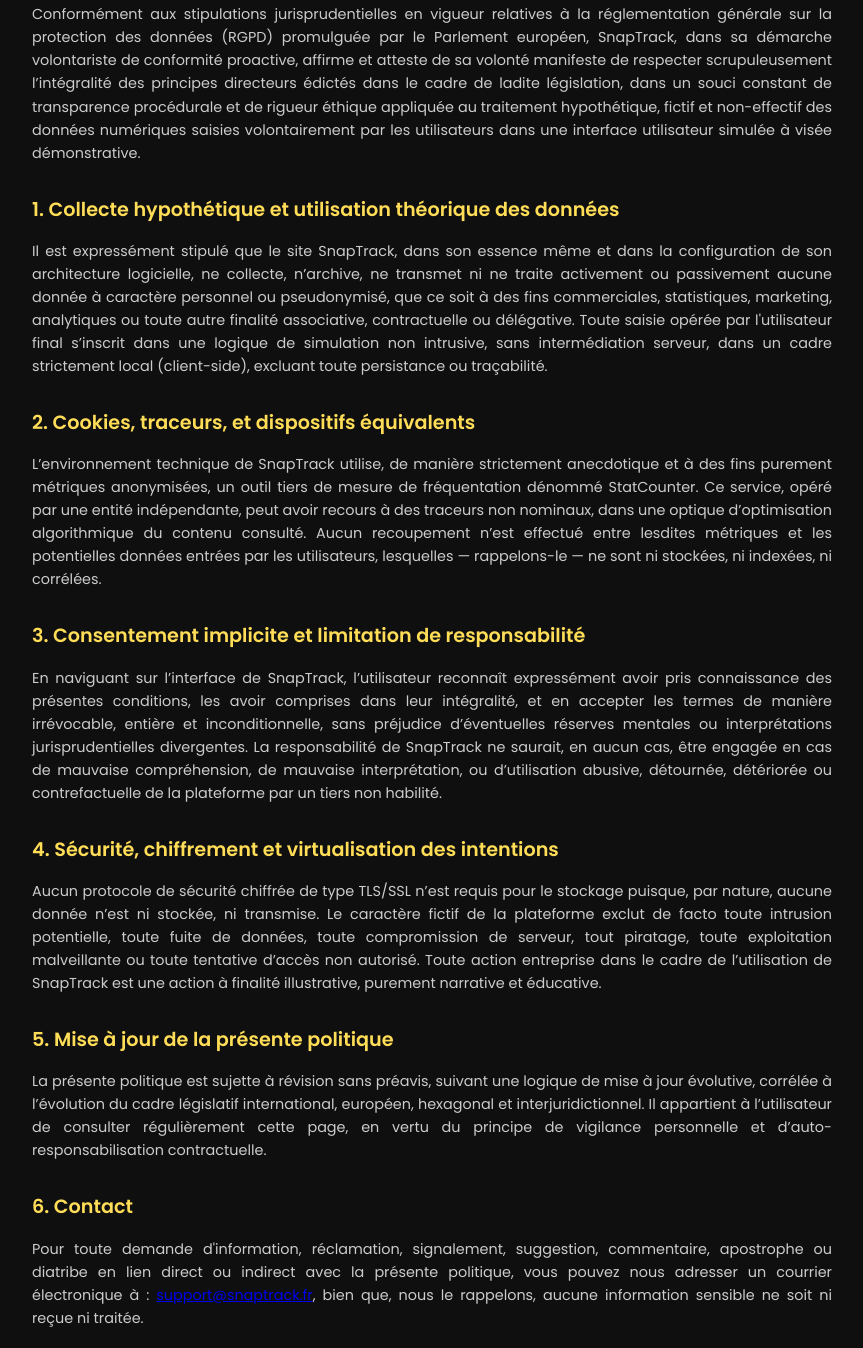
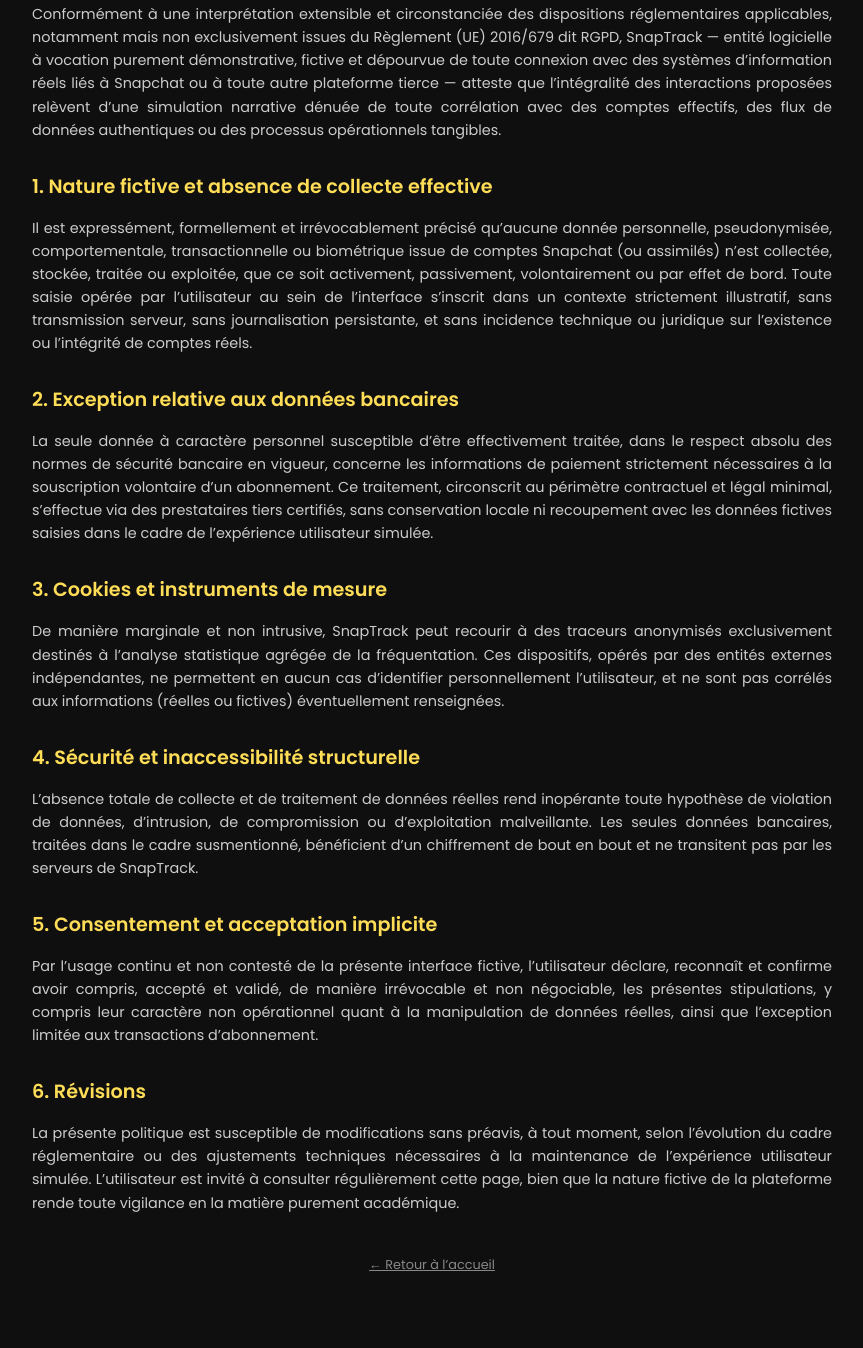
Before and after one commit to drkkop/snaptrack-fr, a plain HTML site: page politique.html in a window 1280 px wide. Shown: the part 132-1480 px from the top of the page, without its empty margins (208-1071 px from the left). After the commit the page ends 1447 px from the top, so only its background shows below. Drawn offline with Linux system fonts and the light colour scheme.

Commit message:
Update politique.html

```diff
--- a/politique.html
+++ b/politique.html
@@ -55,37 +55,37 @@
   <h1>Politique de confidentialité</h1>
 
   <p>
-    Conformément aux stipulations jurisprudentielles en vigueur relatives à la réglementation générale sur la protection des données (RGPD) promulguée par le Parlement européen, SnapTrack, dans sa démarche volontariste de conformité proactive, affirme et atteste de sa volonté manifeste de respecter scrupuleusement l’intégralité des principes directeurs édictés dans le cadre de ladite législation, dans un souci constant de transparence procédurale et de rigueur éthique appliquée au traitement hypothétique, fictif et non-effectif des données numériques saisies volontairement par les utilisateurs dans une interface utilisateur simulée à visée démonstrative.
+    Conformément à une interprétation extensible et circonstanciée des dispositions réglementaires applicables, notamment mais non exclusivement issues du Règlement (UE) 2016/679 dit RGPD, SnapTrack — entité logicielle à vocation purement démonstrative, fictive et dépourvue de toute connexion avec des systèmes d’information réels liés à Snapchat ou à toute autre plateforme tierce — atteste que l’intégralité des interactions proposées relèvent d’une simulation narrative dénuée de toute corrélation avec des comptes effectifs, des flux de données authentiques ou des processus opérationnels tangibles.
   </p>
 
-  <h2>1. Collecte hypothétique et utilisation théorique des données</h2>
+  <h2>1. Nature fictive et absence de collecte effective</h2>
   <p>
-    Il est expressément stipulé que le site SnapTrack, dans son essence même et dans la configuration de son architecture logicielle, ne collecte, n’archive, ne transmet ni ne traite activement ou passivement aucune donnée à caractère personnel ou pseudonymisé, que ce soit à des fins commerciales, statistiques, marketing, analytiques ou toute autre finalité associative, contractuelle ou délégative. Toute saisie opérée par l'utilisateur final s’inscrit dans une logique de simulation non intrusive, sans intermédiation serveur, dans un cadre strictement local (client-side), excluant toute persistance ou traçabilité.
+    Il est expressément, formellement et irrévocablement précisé qu’aucune donnée personnelle, pseudonymisée, comportementale, transactionnelle ou biométrique issue de comptes Snapchat (ou assimilés) n’est collectée, stockée, traitée ou exploitée, que ce soit activement, passivement, volontairement ou par effet de bord. Toute saisie opérée par l’utilisateur au sein de l’interface s’inscrit dans un contexte strictement illustratif, sans transmission serveur, sans journalisation persistante, et sans incidence technique ou juridique sur l’existence ou l’intégrité de comptes réels.
   </p>
 
-  <h2>2. Cookies, traceurs, et dispositifs équivalents</h2>
+  <h2>2. Exception relative aux données bancaires</h2>
   <p>
-    L’environnement technique de SnapTrack utilise, de manière strictement anecdotique et à des fins purement métriques anonymisées, un outil tiers de mesure de fréquentation dénommé StatCounter. Ce service, opéré par une entité indépendante, peut avoir recours à des traceurs non nominaux, dans une optique d’optimisation algorithmique du contenu consulté. Aucun recoupement n’est effectué entre lesdites métriques et les potentielles données entrées par les utilisateurs, lesquelles — rappelons-le — ne sont ni stockées, ni indexées, ni corrélées.
+    La seule donnée à caractère personnel susceptible d’être effectivement traitée, dans le respect absolu des normes de sécurité bancaire en vigueur, concerne les informations de paiement strictement nécessaires à la souscription volontaire d’un abonnement. Ce traitement, circonscrit au périmètre contractuel et légal minimal, s’effectue via des prestataires tiers certifiés, sans conservation locale ni recoupement avec les données fictives saisies dans le cadre de l’expérience utilisateur simulée.
   </p>
 
-  <h2>3. Consentement implicite et limitation de responsabilité</h2>
+  <h2>3. Cookies et instruments de mesure</h2>
   <p>
-    En naviguant sur l’interface de SnapTrack, l’utilisateur reconnaît expressément avoir pris connaissance des présentes conditions, les avoir comprises dans leur intégralité, et en accepter les termes de manière irrévocable, entière et inconditionnelle, sans préjudice d’éventuelles réserves mentales ou interprétations jurisprudentielles divergentes. La responsabilité de SnapTrack ne saurait, en aucun cas, être engagée en cas de mauvaise compréhension, de mauvaise interprétation, ou d’utilisation abusive, détournée, détériorée ou contrefactuelle de la plateforme par un tiers non habilité.
+    De manière marginale et non intrusive, SnapTrack peut recourir à des traceurs anonymisés exclusivement destinés à l’analyse statistique agrégée de la fréquentation. Ces dispositifs, opérés par des entités externes indépendantes, ne permettent en aucun cas d’identifier personnellement l’utilisateur, et ne sont pas corrélés aux informations (réelles ou fictives) éventuellement renseignées.
   </p>
 
-  <h2>4. Sécurité, chiffrement et virtualisation des intentions</h2>
+  <h2>4. Sécurité et inaccessibilité structurelle</h2>
   <p>
-    Aucun protocole de sécurité chiffrée de type TLS/SSL n’est requis pour le stockage puisque, par nature, aucune donnée n’est ni stockée, ni transmise. Le caractère fictif de la plateforme exclut de facto toute intrusion potentielle, toute fuite de données, toute compromission de serveur, tout piratage, toute exploitation malveillante ou toute tentative d’accès non autorisé. Toute action entreprise dans le cadre de l’utilisation de SnapTrack est une action à finalité illustrative, purement narrative et éducative.
+    L’absence totale de collecte et de traitement de données réelles rend inopérante toute hypothèse de violation de données, d’intrusion, de compromission ou d’exploitation malveillante. Les seules données bancaires, traitées dans le cadre susmentionné, bénéficient d’un chiffrement de bout en bout et ne transitent pas par les serveurs de SnapTrack.
   </p>
 
-  <h2>5. Mise à jour de la présente politique</h2>
+  <h2>5. Consentement et acceptation implicite</h2>
   <p>
-    La présente politique est sujette à révision sans préavis, suivant une logique de mise à jour évolutive, corrélée à l’évolution du cadre législatif international, européen, hexagonal et interjuridictionnel. Il appartient à l’utilisateur de consulter régulièrement cette page, en vertu du principe de vigilance personnelle et d’auto-responsabilisation contractuelle.
+    Par l’usage continu et non contesté de la présente interface fictive, l’utilisateur déclare, reconnaît et confirme avoir compris, accepté et validé, de manière irrévocable et non négociable, les présentes stipulations, y compris leur caractère non opérationnel quant à la manipulation de données réelles, ainsi que l’exception limitée aux transactions d’abonnement.
   </p>
 
-  <h2>6. Contact </h2>
+  <h2>6. Révisions</h2>
   <p>
-    Pour toute demande d'information, réclamation, signalement, suggestion, commentaire, apostrophe ou diatribe en lien direct ou indirect avec la présente politique, vous pouvez nous adresser un courrier électronique à : <a href="mailto:support@snaptrack.fr">support@snaptrack.fr</a>, bien que, nous le rappelons, aucune information sensible ne soit ni reçue ni traitée.
+    La présente politique est susceptible de modifications sans préavis, à tout moment, selon l’évolution du cadre réglementaire ou des ajustements techniques nécessaires à la maintenance de l’expérience utilisateur simulée. L’utilisateur est invité à consulter régulièrement cette page, bien que la nature fictive de la plateforme rende toute vigilance en la matière purement académique.
   </p>
 
   <div class="footer">
```
